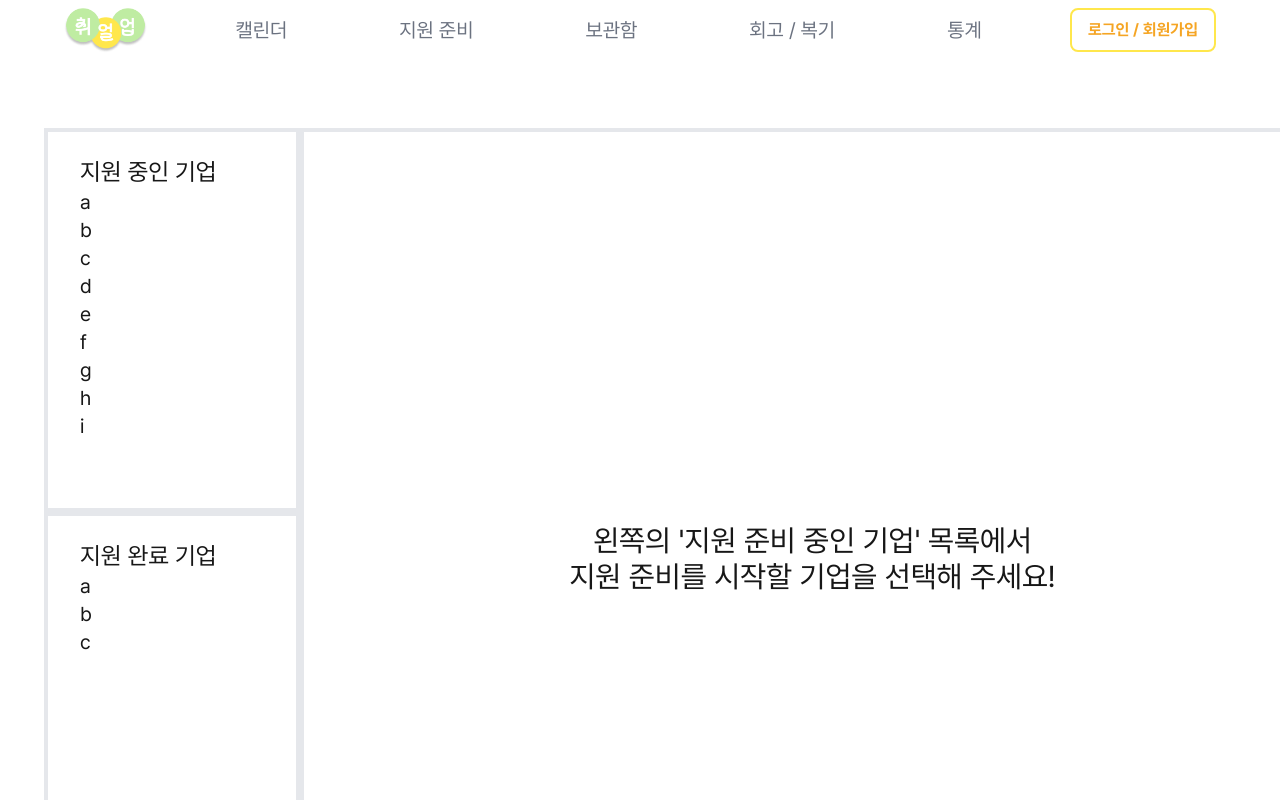
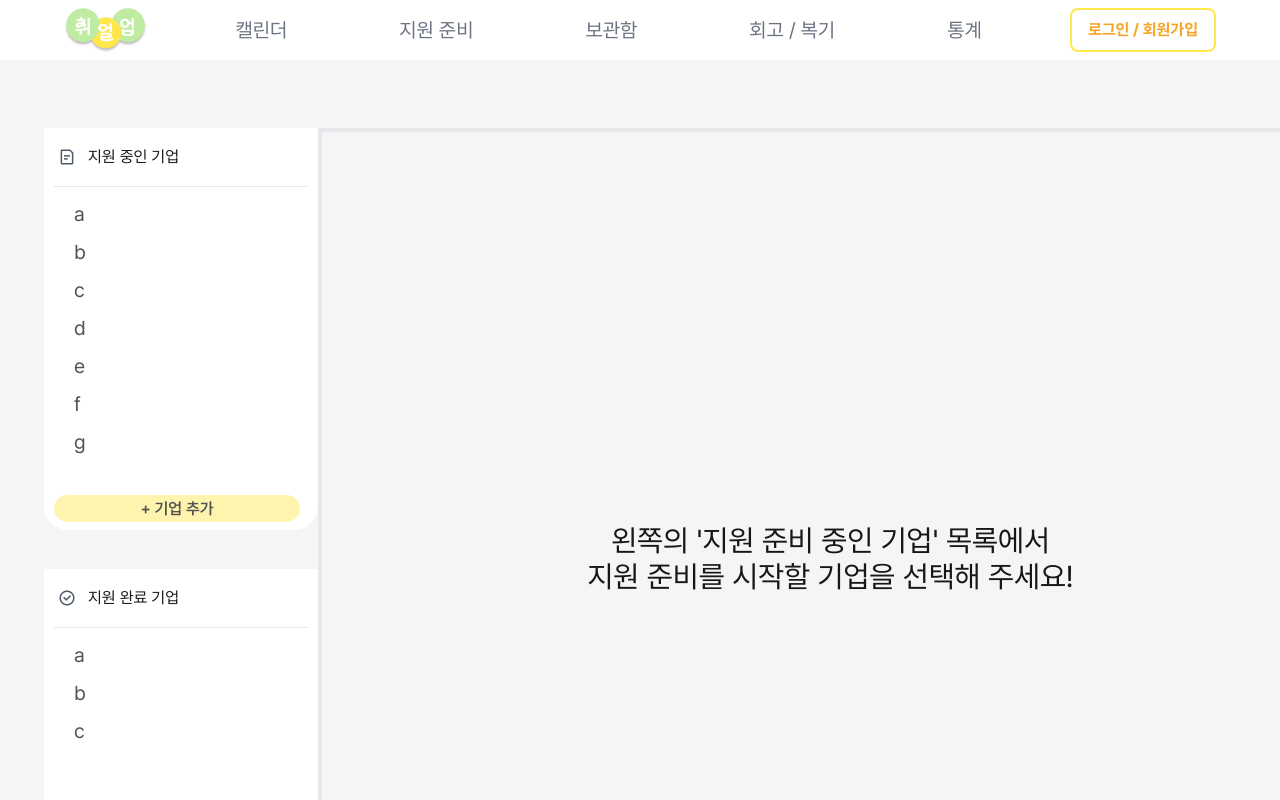
Before and after one commit to SKT-5CEAN/front-end, a Next.js app: page /apply in a window 1280 px wide. Shown: the top 800 px of the page. Built offline with nearby package versions, Linux system fonts and the light colour scheme; a web font is replaced by a local one.

Commit message:
DEV-92 style: 지원중/지원완료 기업 리스트 스타일 작업

```diff
--- a/src/app/apply/page.tsx
+++ b/src/app/apply/page.tsx
@@ -2,7 +2,7 @@ import CompanyList from "@/components/domain/apply/CompanyList/CompanyList";
 
 function ApplyPage({ params }: { params: { company: string } }) {
   return (
-    <div className="pt-32 pb-4 px-11 flex justify-between">
+    <div className="pt-32 pb-4 px-11 flex justify-between bg-neutral-100">
       <section>
         <CompanyList selectedCompany={params.company} />
       </section>
--- a/src/app/globals.css
+++ b/src/app/globals.css
@@ -6,6 +6,8 @@
   --background: #ffffff;
   --foreground: #171717;
   --yellow-main: #ffe74c;
+  --yellow-200: #fff6c4;
+  --yellow-100: #fff4ad;
 }
 
 @media (prefers-color-scheme: dark) {
--- a/src/components/common/TitleList/TitleList.tsx
+++ b/src/components/common/TitleList/TitleList.tsx
@@ -1,11 +1,14 @@
 "use client";
+import Image from "next/image";
 import { TitleListProps } from "./titleList.type";
 import { useRouter } from "next/navigation";
+import { COMPANY_KEY } from "@/constants/companyKey";
 
 function TitleList(props: TitleListProps) {
   const {
     title,
     list,
+    listType,
     state: selected,
     setState: setSelected,
     queryParams,
@@ -13,14 +16,28 @@ function TitleList(props: TitleListProps) {
   const router = useRouter();
 
   return (
-    <div className="w-64 h-96 border-4 flex flex-col py-6 px-8">
-      <h2 className="text-2xl">{title}</h2>
+    <div className="relative w-[274px] h-[402px] border-1 border-neutral-300 flex flex-col py-2 px-[10px] bg-white rounded-b-3xl">
+      <div className="w-full h-[42px] flex gap-3 items-center px-1">
+        <Image
+          src={
+            listType === COMPANY_KEY.inProgressCompany
+              ? "/ic-docs.png"
+              : "/ic-check.png"
+          }
+          alt="리스트 아이콘"
+          width={18}
+          height={18}
+          style={{ width: "18px", height: "18px" }}
+        />
+        <h2 className="text-base">{title}</h2>
+      </div>
+      <hr className="mt-2" />
       {list.length > 0 && (
-        <ul className="h-64 overflow-y-scroll">
+        <ul className="w-[246px] h-[280px] overflow-y-scroll py-2">
           {list.map((el, idx) => (
             <li
               key={idx}
-              className={`text-xl ${el === selected ? "font-bold" : ""}`}
+              className={`w-full h-[38px] text-xl px-5 py-2 leading-[22px] text-neutral-600 ${el === selected ? "font-extrabold bg-plainYellow text-orange" : ""}`}
               onClick={() => {
                 setSelected(el);
                 router.push(`/apply/${el}?${queryParams}`);
@@ -31,6 +48,11 @@ function TitleList(props: TitleListProps) {
           ))}
         </ul>
       )}
+      {listType === COMPANY_KEY.inProgressCompany && (
+        <button className="absolute bottom-2 w-[246px] h-[27px] font-semibold text-neutral-600 rounded-[30px] bg-lightYellow cursor-pointer">
+          + 기업 추가
+        </button>
+      )}
     </div>
   );
 }
--- a/src/components/common/TitleList/titleList.type.ts
+++ b/src/components/common/TitleList/titleList.type.ts
@@ -1,5 +1,10 @@
+import { COMPANY_KEY } from "@/constants/companyKey";
+
 export interface TitleListProps {
   title: string;
+  listType:
+    | typeof COMPANY_KEY.inProgressCompany
+    | typeof COMPANY_KEY.completedCompany;
   list: Array<string>;
   state: string;
   setState: (state: string) => void;
--- a/src/components/domain/apply/CompanyList/CompanyList.tsx
+++ b/src/components/domain/apply/CompanyList/CompanyList.tsx
@@ -54,9 +54,10 @@ function CompanyList({ selectedCompany }: { selectedCompany: string }) {
   }, []);
 
   return (
-    <div className="flex flex-col justify-between">
+    <div className="flex flex-col gap-[39px]">
       <TitleList
         title="지원 중인 기업"
+        listType={COMPANY_KEY.inProgressCompany}
         list={inProgressList}
         state={inProgressCompany}
         setState={setInProgressCompany}
@@ -64,6 +65,7 @@ function CompanyList({ selectedCompany }: { selectedCompany: string }) {
       />
       <TitleList
         title="지원 완료 기업"
+        listType={COMPANY_KEY.completedCompany}
         list={completedList}
         state={completedCompany}
         setState={setCompletedCompany}
--- a/tailwind.config.ts
+++ b/tailwind.config.ts
@@ -12,6 +12,9 @@ const config: Config = {
         background: "var(--background)",
         foreground: "var(--foreground)",
         yellow: "var(--yellow-main)",
+        plainYellow: "var(--yellow-200)",
+        lightYellow: "var(--yellow-100)",
+        orange: "#ff9000",
       },
       keyframes: {
         slideDown: {
```
